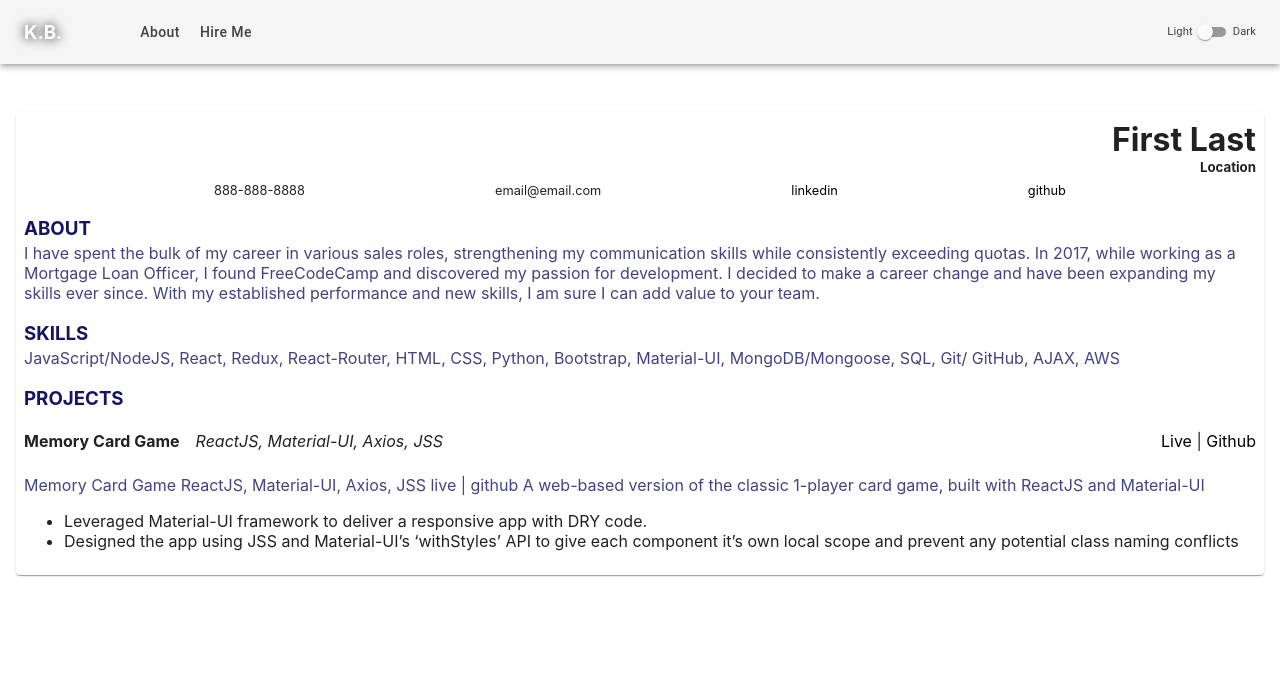
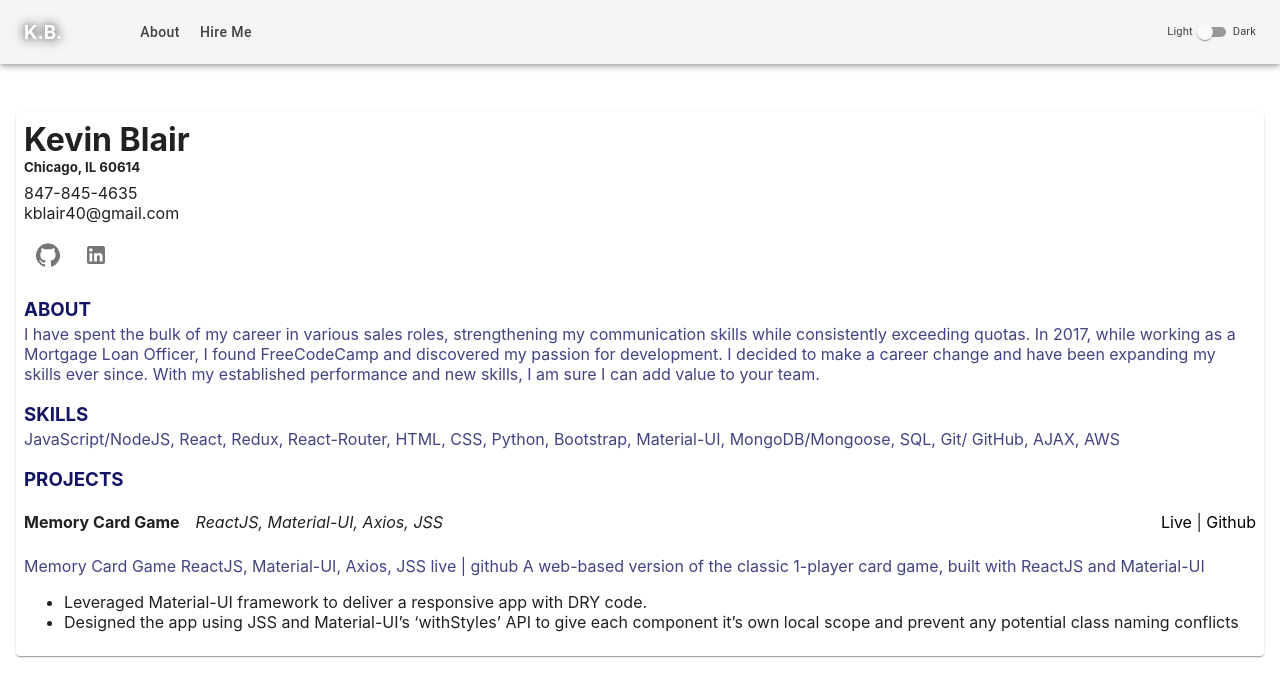
Before and after one commit to kblair40/portfolio-site, a React (Create React App) app: page /hireme in a window 1280 px wide. Shown: the top 696 px of the page. Built offline with nearby package versions, Linux system fonts and the light colour scheme.

Commit message:
Fix Resume header links

```diff
--- a/src/components/Contact.js
+++ b/src/components/Contact.js
@@ -1,43 +1,50 @@
 import React from "react";
 import withStyles from "@material-ui/core/styles/withStyles";
+import IconButton from "@material-ui/core/IconButton";
+import GitHubIcon from "@material-ui/icons/GitHub";
+import LinkedInIcon from "@material-ui/icons/LinkedIn";
 
 const styles = {
   header: {
-    textAlign: "right",
     margin: 0,
   },
-  contactInfo: {
-    marginTop: ".5rem",
+  headerContainer: {
+    width: "20%",
+  },
+  headerContact: {
     display: "flex",
-    justifyContent: "space-evenly",
-    fontSize: ".8rem",
-    flexWrap: "wrap",
+    flexDirection: "column",
+    margin: ".5rem 0",
+  },
+  profileButtons: {
+    display: "flex",
   },
 };
 
 const Contact = ({ classes }) => {
   return (
-    <React.Fragment>
-      <h1 className={classes.header}>First Last</h1>
-      {/* <h5 className={classes.header}>Chicago, IL 60614</h5> */}
-      <h5 className={classes.header}>Location</h5>
-      <div className={classes.contactInfo}>
-        {/* <span>847-845-4635</span> */}
-        <span>888-888-8888</span>
-        {/* <span>kblair40@gmail.com</span> */}
-        <span>email@email.com</span>
-        <span>
-          <a target="blank" href="https://linkedin.com/in/kevin-blair-74525935">
-            linkedin
-          </a>
-        </span>
-        <span>
-          <a target="blank" href="https://www.github.com/kblair40">
-            github
-          </a>
-        </span>
+    <div className={classes.headerContainer}>
+      <h1 className={classes.header}>Kevin Blair</h1>
+      <h5 className={classes.header}>Chicago, IL 60614</h5>
+      <div className={classes.headerContact}>
+        <span>847-845-4635</span>
+        <span>kblair40@gmail.com</span>
       </div>
-    </React.Fragment>
+      <div className={classes.profileButtons}>
+        <IconButton
+          onClick={() => window.open("https://www.github.com/kblair40")}
+        >
+          <GitHubIcon />
+        </IconButton>
+        <IconButton
+          onClick={() =>
+            window.open("https://www.linkedin.com/in/kevin-blair-74525935")
+          }
+        >
+          <LinkedInIcon />
+        </IconButton>
+      </div>
+    </div>
   );
 };
 
```
